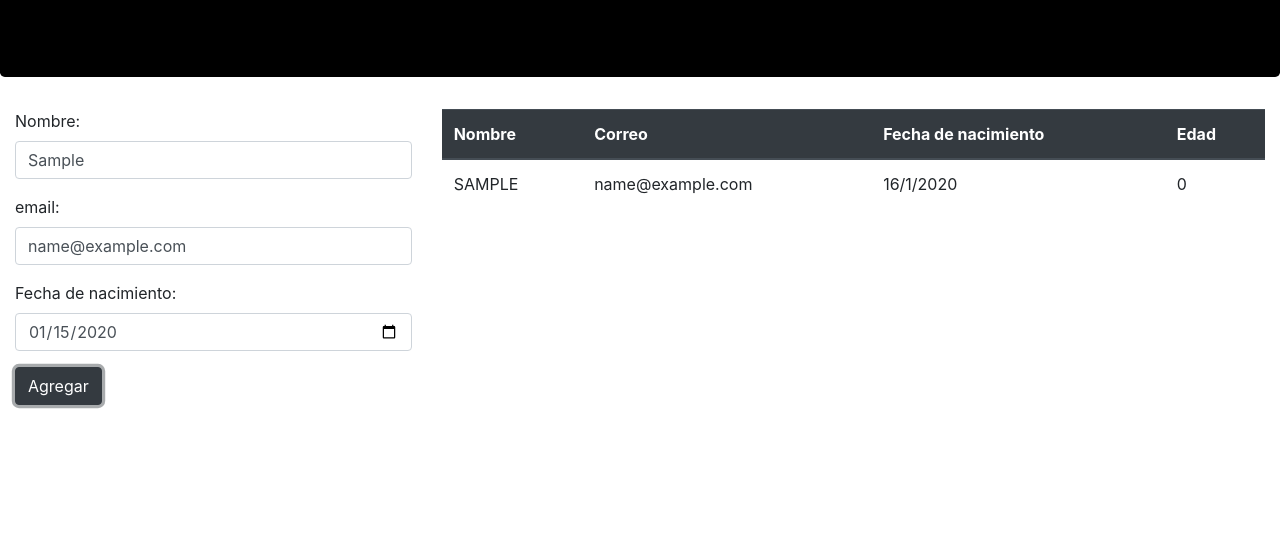
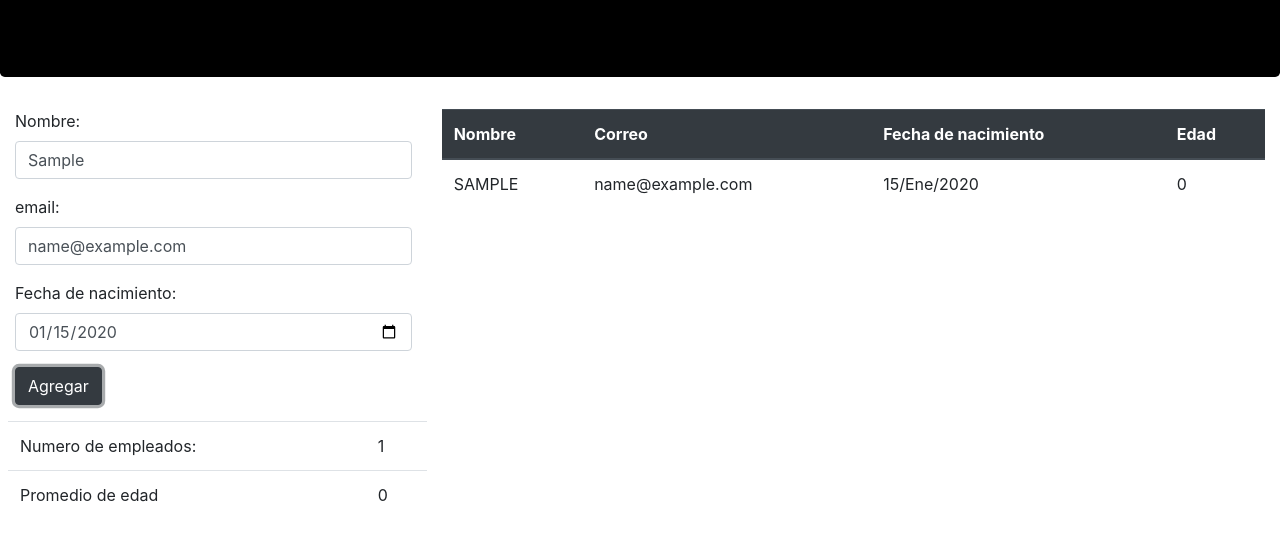
Before and after one commit to programacion-oao666/Conceptos-basicos, a plain HTML site: page Agenda/Index.html in a window 1280 px wide. Both pictures are taken after typing "Sample", "name@example.com", "2020-01-15" into the empty fields and a click on the button "Agregar". Shown: the part 147-686 px from the top of the page. Drawn offline with nearby package versions, Linux system fonts and the light colour scheme.

Commit message:
fecha arreglada

```diff
--- a/Agenda/Agenda.js
+++ b/Agenda/Agenda.js
@@ -1,6 +1,9 @@
 export default class Agenda{
-    constructor(tableAgenda){
+    constructor(tableAgenda, tableInfo){
         this._tableAgenda = tableAgenda;
+        this._tableInfo = tableInfo;
+        this._numEmployees = 0;
+        this._sumAge = 0;
     }
     addEmployee(employee){
         let row = this._tableAgenda.insertRow(-1);
@@ -13,5 +16,12 @@ export default class Agenda{
         cellEmail.innerHTML = employee.email;
         cellBirthday.innerHTML = employee.getBirthdayAsString();
         cellAge.innerHTML = employee.getAge();
+
+        this._numEmployees++; //this._numEmployees = this._numEmployees + 1
+        this._sumAge += employee.getAge(); //this.sumAge = this._sumAge + employee.getAge()
+
+        this._tableInfo.rows[0].cells[1].innerHTML = this._numEmployees;
+
+        this._tableInfo.rows[1].cells[1].innerHTML = (this._sumAge / this._numEmployees);
     }
 }
--- a/Agenda/Employee.js
+++ b/Agenda/Employee.js
@@ -3,6 +3,7 @@ export default class Employee{
         this._name = name.toUpperCase();
         this._email = email;
         this._birthday = birthday;
+        this._months = ["Ene", "Feb", "Mar", "Abr", "May", "Jun", "Jul", "Ago", "Sep", "Oct", "Nov", "Dic"];
     }
     get name(){
         return this._name;
@@ -16,7 +17,7 @@ export default class Employee{
         return this._birthday;
     }
     getBirthdayAsString(){
-        let date = (this._birthday.getDate() + 1) + "/" + (this._birthday.getMonth() + 1) + "/" + this._birthday.getFullYear();
+        let date = this._birthday.getDate() + "/" + this._months[this._birthday.getMonth()] + "/" + this._birthday.getFullYear();
 
         return date;
     }
--- a/Agenda/Index.html
+++ b/Agenda/Index.html
@@ -38,6 +38,20 @@
                         <button id="btnAdd" type="button" class="btn btn-dark">Agregar</button>
                     </div>
                 </form>
+                <div class="row my-3">
+                    <table id="info" class="table ml-2">
+                        <tbody>
+                            <tr>
+                                <td>Numero de empleados:</td>
+                                <td id="numEmpoyee"></td>
+                            </tr>
+                            <tr>
+                                <td>Promedio de edad</td>
+                                <td id="avergageAge"></td>
+                            </tr>
+                        </tbody>
+                    </table>
+                </div>
             </div>
             <div class="col-md-8">
                 <table id="agenda" class="table table-striped table-hover">
--- a/Agenda/main.js
+++ b/Agenda/main.js
@@ -3,11 +3,16 @@ import Agenda from "./Agenda.js"
 
 class Main{
     constructor(){
-        let agenda = new Agenda(document.querySelector("#agenda"));
+        let agenda = new Agenda(document.querySelector("#agenda"), document.querySelector("#info"));
+
+
         document.querySelector("#btnAdd").addEventListener("click", () =>{
         let name = document.querySelector("#name").value;
         let email = document.querySelector("#email").value;
-        let birthday = new Date(document.querySelector("#birthday").value);
+        let sBirthday = document.querySelector("#birthday").value;
+        sBirthday = sBirthday.split("-");
+
+        let birthday = new Date(sBirthday[0], sBirthday[1] -1, sBirthday[2]);
 
         let employee = new Employee(name, email, birthday);
 
```
